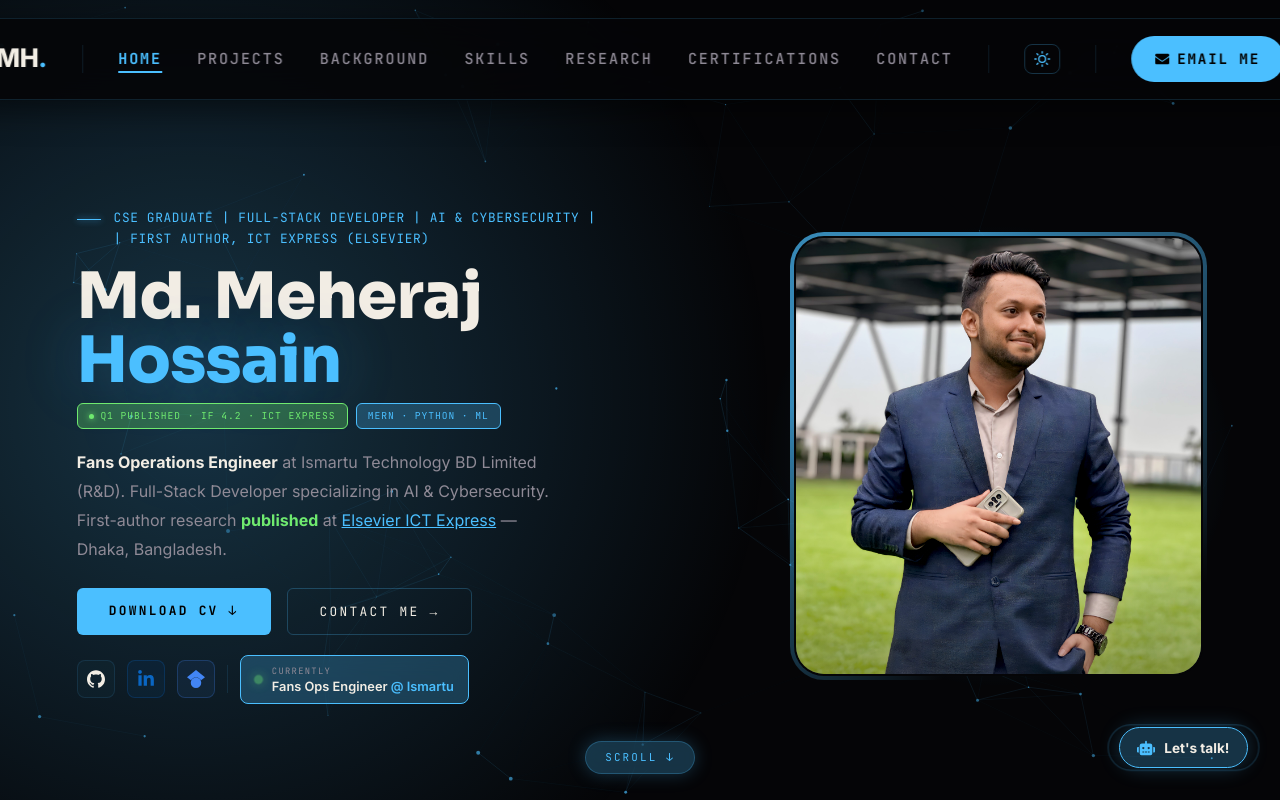
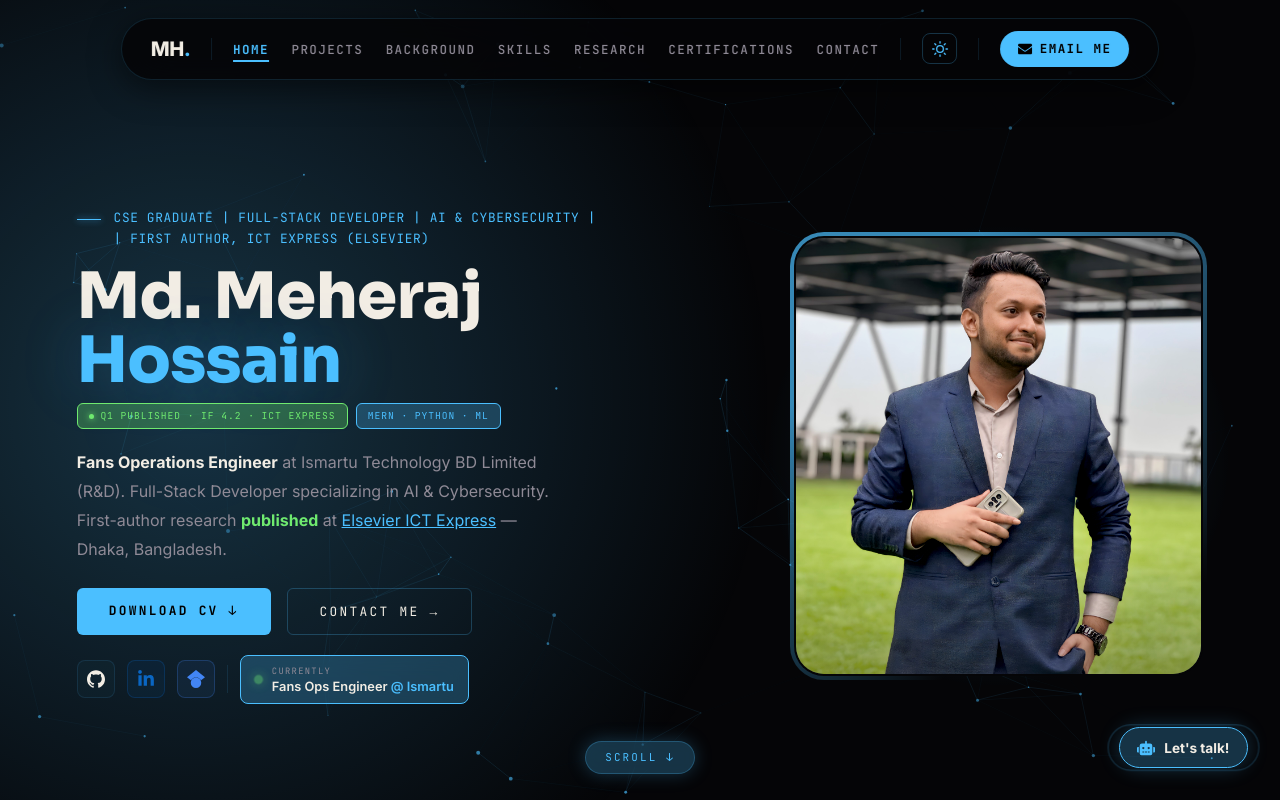
Before and after one commit to mhstyles7/Portfolio, a Next.js app in the folder mhportfolio/: page / in a window 1280 px wide. Shown: the top 800 px of the page. Built offline with nearby package versions, Linux system fonts and the light colour scheme.

Commit message:
feat: implement responsive navigation component with scroll progress and section tracking

```diff
--- a/mhportfolio/app/components/Nav.tsx
+++ b/mhportfolio/app/components/Nav.tsx
@@ -128,22 +128,22 @@ export default function Nav() {
           backdropFilter: 'blur(24px)',
           border: '1px solid var(--nav-border)',
           borderRadius: 100,
-          padding: '1.1rem 2.8rem',
-          display: 'flex', alignItems: 'center', gap: '2.2rem',
+          padding: '0.75rem 1.8rem',
+          display: 'flex', alignItems: 'center', gap: '1.3rem',
           opacity: visible ? 1 : 0,
           transition: 'opacity 0.8s ease',
           boxShadow: 'var(--shadow-lg)',
           whiteSpace: 'nowrap',
         }}>
           {/* Logo */}
-          <div style={{ fontFamily: 'Inter,sans-serif', fontWeight: 800, fontSize: '1.6rem', letterSpacing: '-0.02em', flexShrink: 0, color: 'var(--text)' }}>
+          <div style={{ fontFamily: 'Inter,sans-serif', fontWeight: 800, fontSize: '1.25rem', letterSpacing: '-0.02em', flexShrink: 0, color: 'var(--text)' }}>
             MH<span style={{ color: 'var(--blue)' }}>.</span>
           </div>
 
-          <div style={{ width: 1, height: 28, background: 'var(--border)', flexShrink: 0 }} />
+          <div style={{ width: 1, height: 22, background: 'var(--border)', flexShrink: 0 }} />
 
           {/* Nav links */}
-          <ul style={{ display: 'flex', gap: '2.2rem', listStyle: 'none', margin: 0, padding: 0 }}>
+          <ul style={{ display: 'flex', gap: '1.4rem', listStyle: 'none', margin: 0, padding: 0 }}>
             {links.map(l => (
               <li key={l.label}>
                 <button
@@ -151,7 +151,7 @@ export default function Nav() {
                   style={{
                     background: 'none',
                     color: activeId === l.id ? 'var(--blue)' : 'var(--muted)',
-                    fontFamily: 'JetBrains Mono,monospace', fontSize: '0.95rem',
+                    fontFamily: 'JetBrains Mono,monospace', fontSize: '0.78rem',
                     letterSpacing: '0.12em', textTransform: 'uppercase',
                     cursor: 'pointer', padding: '0.15rem 0', transition: 'color 0.2s',
                     fontWeight: activeId === l.id ? 700 : 500,
@@ -165,12 +165,12 @@ export default function Nav() {
             ))}
           </ul>
 
-          <div style={{ width: 1, height: 28, background: 'var(--border)', flexShrink: 0 }} />
+          <div style={{ width: 1, height: 22, background: 'var(--border)', flexShrink: 0 }} />
 
           {/* Theme Toggle */}
           <ThemeToggle />
 
-          <div style={{ width: 1, height: 28, background: 'var(--border)', flexShrink: 0 }} />
+          <div style={{ width: 1, height: 22, background: 'var(--border)', flexShrink: 0 }} />
 
           {/* Email CTA */}
           <a href="mailto:meherajhossainmahir@gmail.com"
@@ -178,9 +178,9 @@ export default function Nav() {
             style={{
               display: 'flex', alignItems: 'center', gap: '0.5rem',
               background: copied ? 'var(--green)' : 'var(--blue)', color: '#000',
-              fontFamily: 'JetBrains Mono,monospace', fontSize: '0.9rem',
+              fontFamily: 'JetBrains Mono,monospace', fontSize: '0.78rem',
               letterSpacing: '0.12em', textTransform: 'uppercase',
-              fontWeight: 700, padding: '0.7rem 1.5rem',
+              fontWeight: 700, padding: '0.5rem 1.1rem',
               borderRadius: 100, transition: 'all 0.3s', flexShrink: 0,
               textDecoration: 'none', cursor: 'pointer',
             }}
```
